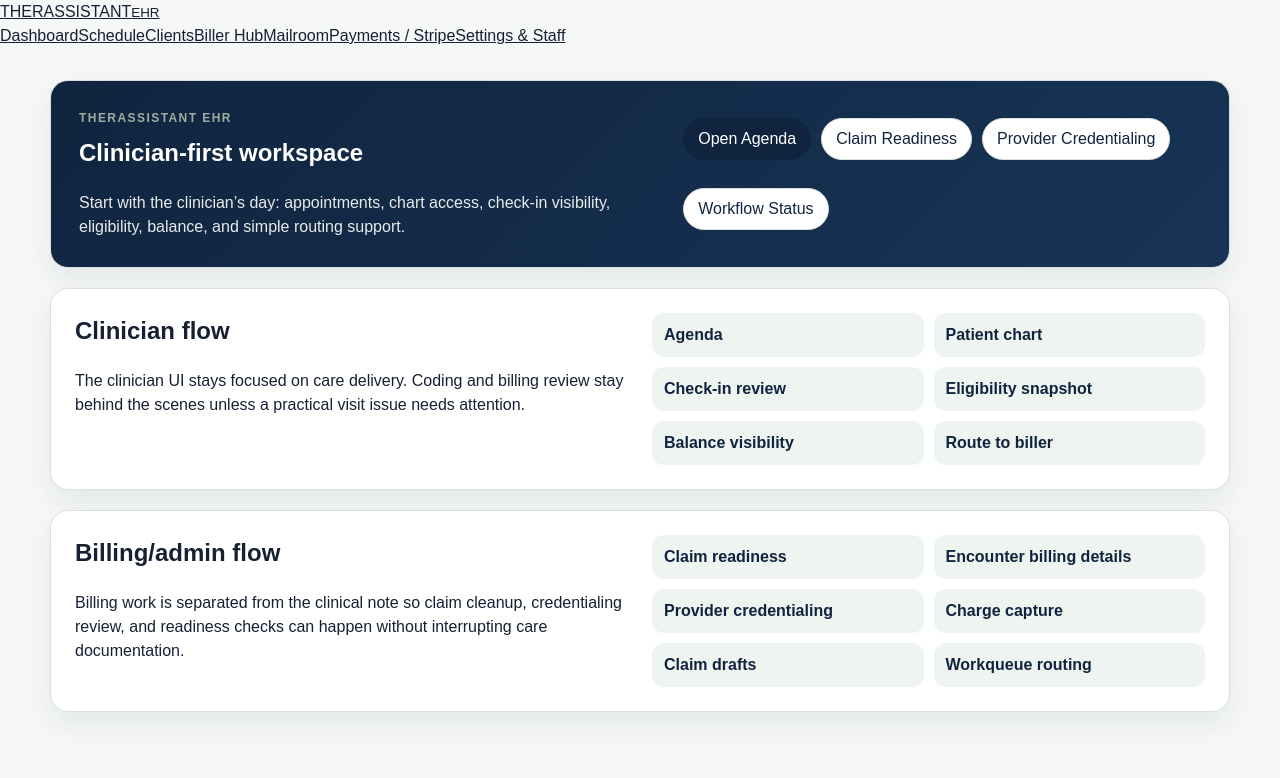
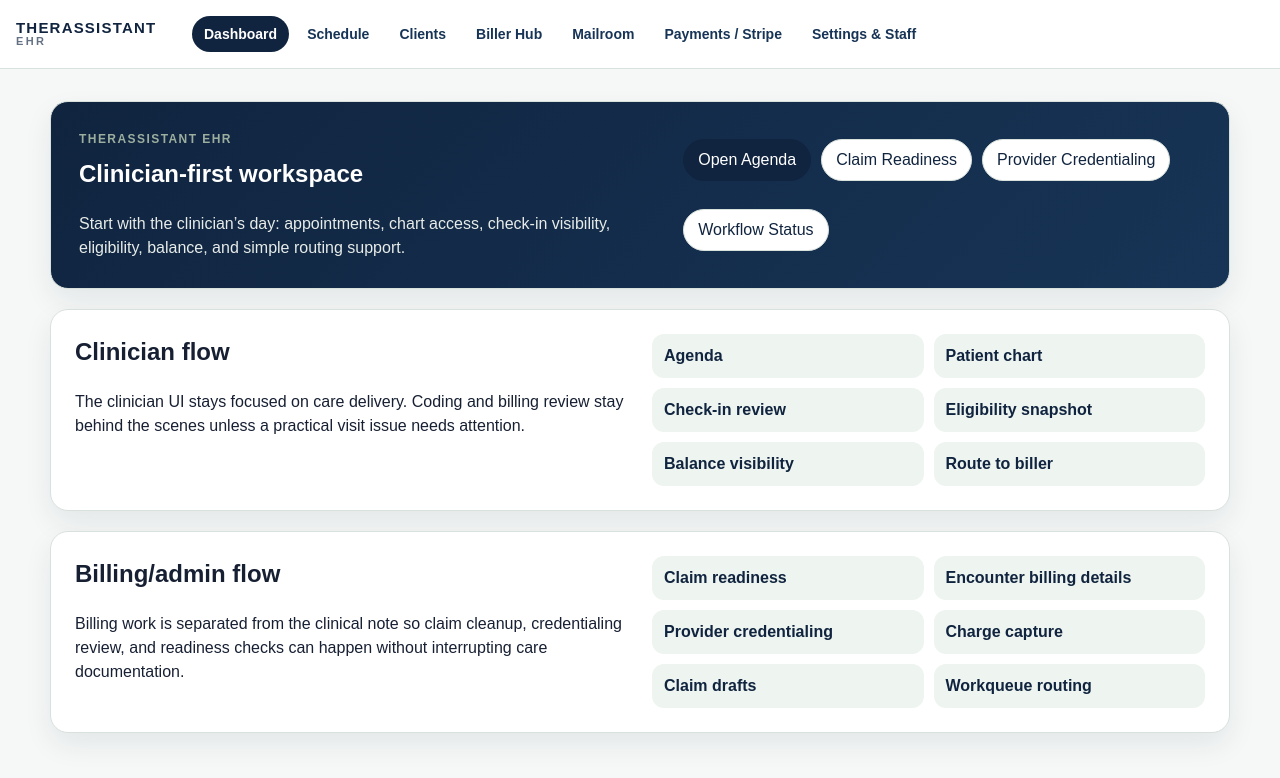
Before and after one commit to therassistantllc/therassistantold, a Next.js app: page / in a window 1280 px wide. Shown: the top 778 px of the page. Built offline with nearby package versions, Linux system fonts and the light colour scheme.

Commit message:
Wire EHR top navigation styles

```diff
--- a/components/layout/EhrTopNav.tsx
+++ b/components/layout/EhrTopNav.tsx
@@ -2,6 +2,7 @@
 
 import Link from "next/link";
 import { usePathname } from "next/navigation";
+import styles from "./EhrTopNav.module.css";
 
 const navItems = [
   { label: "Dashboard", href: "/", match: ["/"] },
@@ -22,23 +23,22 @@ export default function EhrTopNav() {
   const pathname = usePathname();
 
   return (
-    <header className="ehr-top-nav">
-      <div className="ehr-top-nav-inner">
-        <Link className="ehr-brand" href="/">
+    <header className={styles.topNav}>
+      <div className={styles.inner}>
+        <Link className={styles.brand} href="/">
           <span>THERASSISTANT</span>
           <small>EHR</small>
         </Link>
 
-        <nav className="ehr-nav-links" aria-label="Primary navigation">
-          {navItems.map((item) => (
-            <Link
-              key={item.label}
-              className={isActive(pathname, item) ? "ehr-nav-link ehr-nav-link-active" : "ehr-nav-link"}
-              href={item.href}
-            >
-              {item.label}
-            </Link>
-          ))}
+        <nav className={styles.links} aria-label="Primary navigation">
+          {navItems.map((item) => {
+            const className = isActive(pathname, item) ? `${styles.link} ${styles.active}` : styles.link;
+            return (
+              <Link key={item.label} className={className} href={item.href}>
+                {item.label}
+              </Link>
+            );
+          })}
         </nav>
       </div>
     </header>
```
